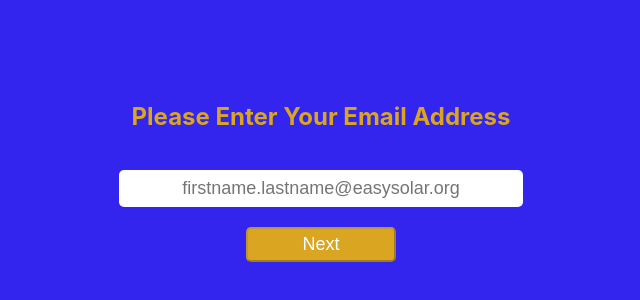
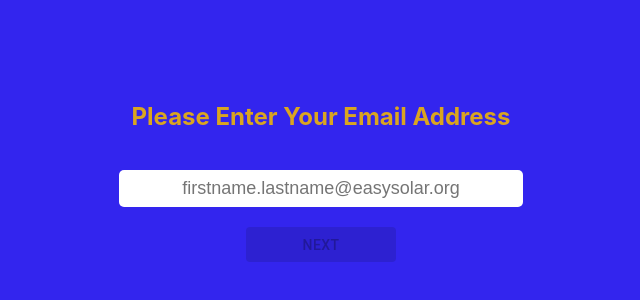
Before and after one commit to xarrijorge/esrequrestform, a React (Create React App) app: page / in a window 1280 px wide. Shown: the part 228-528 px from the top of the page, without its empty margins (319-959 px from the left). Built offline with nearby package versions, Linux system fonts and the light colour scheme.

Commit message:
minor edit

```diff
--- a/src/App.css
+++ b/src/App.css
@@ -21,8 +21,7 @@
     border-radius: 5px;
     border: none;
 }
-.homeinput:focus {
-}
+
 .homebutton {
     background-color: goldenrod;
     width: 150px;
@@ -31,6 +30,9 @@
     color: #fff;
     font-size: 18px;
     cursor: pointer;
+}
+.homebutton[disabled] {
+    background-color: grey;
 }
 .mainForm {
     display: flex;
--- a/src/pages/Home.js
+++ b/src/pages/Home.js
@@ -19,13 +19,14 @@ export default function Home({
                     placeholder='firstname.lastname@easysolar.org'
                 />
             </div>
-            <button
+            <Button
                 className='homebutton'
                 disabled={buttonDisabled}
+                variant='contained'
                 onClick={handleClick}>
                 {/* <Link to='/MainForm'>Next</Link> */}
                 Next
-            </button>
+            </Button>
         </form>
     )
 }
```
